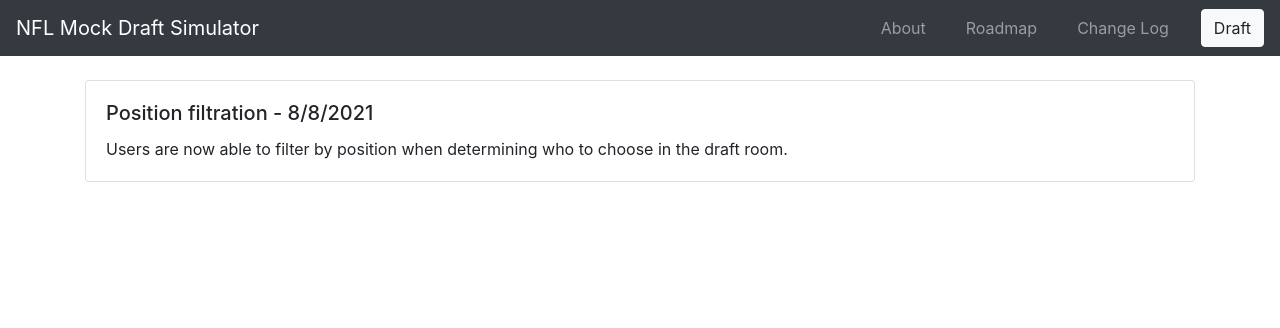
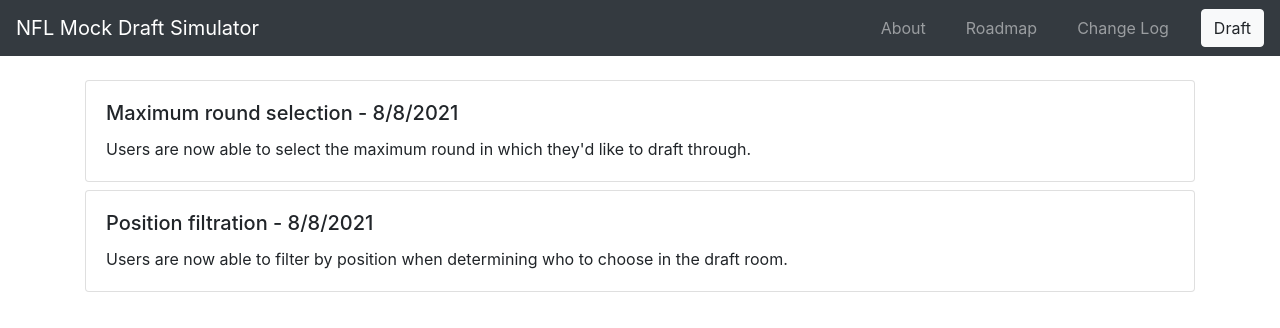
Before and after one commit to iankoplowitzdev/mockdraft-ui, a React (Create React App) app: page /changelog in a window 1280 px wide. Shown: the top 328 px of the page. Built offline with nearby package versions, Linux system fonts and the light colour scheme.

Commit message:
updated changelog and roadmap

```diff
--- a/src/components/changelog/index.jsx
+++ b/src/components/changelog/index.jsx
@@ -12,6 +12,12 @@
         <Col>
           <Card className="mb-2">
             <Card.Body>
+              <Card.Title>Maximum round selection - 8/8/2021</Card.Title>
+              Users are now able to select the maximum round in which they'd like to draft through.
+            </Card.Body>
+          </Card>
+          <Card className="mb-2">
+            <Card.Body>
               <Card.Title>Position filtration - 8/8/2021</Card.Title>
               Users are now able to filter by position when determining who to choose in the draft room.
             </Card.Body>
--- a/src/components/roadmap/index.jsx
+++ b/src/components/roadmap/index.jsx
@@ -16,7 +16,7 @@
               <Card.Title>Roadmap to upcoming features (in current prioritized order):</Card.Title>
               <ListGroup variant="flush">
                 <ListGroup.Item><strike>Filtering for draft board to filter by position.</strike></ListGroup.Item>
-                <ListGroup.Item>Ability to choose the maximum round you want to draft through.</ListGroup.Item>
+                <ListGroup.Item><strike>Ability to choose the maximum round you want to draft through.</strike></ListGroup.Item>
                 <ListGroup.Item>Trades based on the Jimmy Johnson NFL trade chart.</ListGroup.Item>
                 <ListGroup.Item>Customizable draft rankings to run mock draft by.</ListGroup.Item>
                 <ListGroup.Item>Customizable sliders to allow user the ability to tune the "needs" weight of each position for each team.</ListGroup.Item>
```
